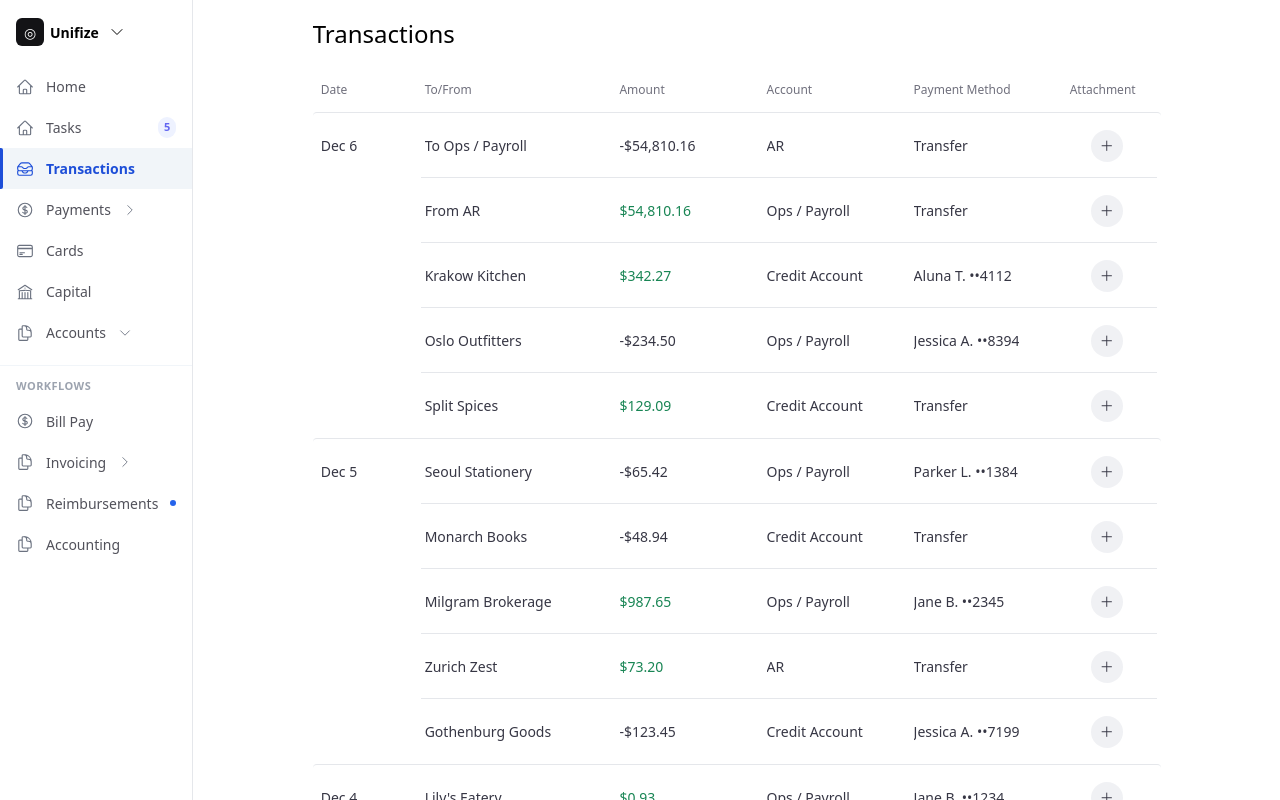
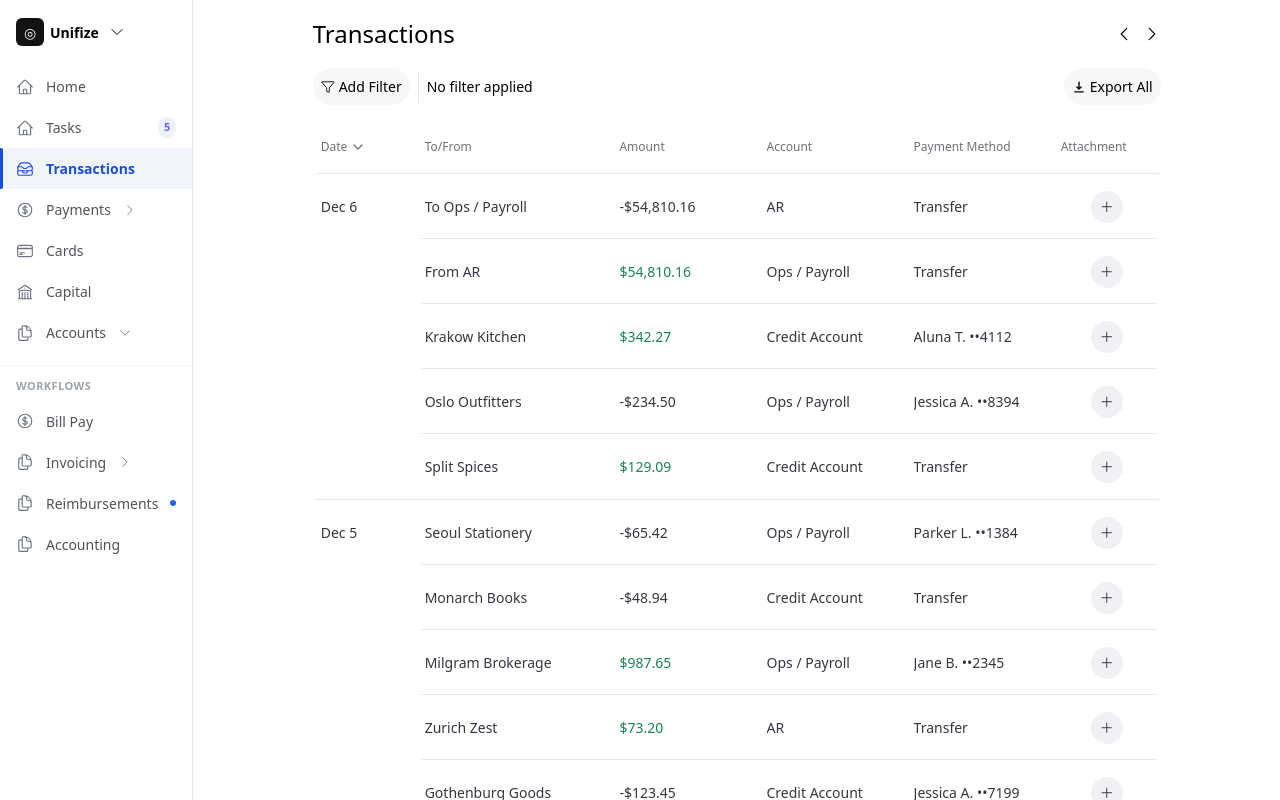
Before and after one commit to anubhavRaj27/Unifize-assignment, a React (Vite) app: page / in a window 1280 px wide. Built offline with nearby package versions, Linux system fonts and the light colour scheme.

Commit message:
adding icons and creating header

```diff
--- a/src/Header.jsx
+++ b/src/Header.jsx
@@ -1,29 +1,97 @@
-import React from 'react'
-import styled from 'styled-components';
+import React from "react";
+import { HiOutlineChevronLeft, HiOutlineChevronRight } from "react-icons/hi2";
+import { IoFunnelOutline } from "react-icons/io5";
+import { HiDownload } from "react-icons/hi";
+import styled from "styled-components";
 
 const Header = () => {
   return (
-        <HeaderContainer>
-            <TopContainer>
-                Transactions
-            </TopContainer>
-        </HeaderContainer>
-  )
-}
+    <HeaderContainer>
+      <Container>
+        <Heading>Transactions</Heading>
+        <ArrowContainer>
+            <HiOutlineChevronLeft size={18} />
+            <HiOutlineChevronRight size={18}/>
+        </ArrowContainer>
+      </Container>
+      <Container>
+        <FilterApplied>
+          <FilterSelect>
+            <ClickableCircle>
+              <IoFunnelOutline size={14} />
+              Add Filter
+            </ClickableCircle>
+          </FilterSelect>
+          No filter applied
+        </FilterApplied>
+        <ClickableCircle>
+            <HiDownload size={14} />
+            Export All
+        </ClickableCircle>
+      </Container>
+    </HeaderContainer>
+  );
+};
 
-const TopContainer = styled.div`
-    display: flex;
-    justify-content: space-between;
-    align-items: center;
+const Container = styled.div`
+  display: flex;
+  justify-content: space-between;
+  align-items: center;
+`;
+
+const Heading = styled.h1`
+  font-size: 24px;
+  font-weight: 380;
+  line-height: 36px;
+  margin: 0;
+`;
+
+const ArrowContainer = styled.div`
+  display: flex;
+  gap: 10px;
 `;
 
 const HeaderContainer = styled.div`
   text-align: left;
   display: flex;
   flex-direction: column;
-  gap: 4px;
-  font-size: 24px;
+  gap: 16px;
   padding: 16px 24px;
 `;
 
-export default Header
+const FilterSelect = styled.div`
+  display: flex;
+  align-items: center;
+  gap: 8px;
+
+  &::after {
+    content: "";
+    display: block;
+    width: 1px;
+    height: 32px;
+    background: #e5e7eb;
+  }
+`;
+
+const ClickableCircle = styled.div`
+  display: flex;
+  gap: 4px;
+  align-items: center;
+  border-radius: 20px;
+  background-color: #7073930f;
+  padding: 8px;
+  font-size: 14px;
+`;
+
+const ImageDiv = styled.img`
+  width: ${({$width})=>`${$width}px`};
+`;
+
+const FilterApplied = styled.div`
+  display: flex;
+  align-items: center;
+  gap: 8px;
+  font-size: 14px;
+`;
+
+export default Header;
--- a/src/Table.jsx
+++ b/src/Table.jsx
@@ -1,5 +1,6 @@
 import styled from "styled-components";
 import json from "./data/data.json";
+import { IoChevronDown } from "react-icons/io5";
 
 const Table = () => {
   const formatDate = (iso) => {
@@ -25,7 +26,9 @@ const Table = () => {
     <TableWrapper>
       <HeadRow>
         <HeadCell>
-          <TextSpan>Date</TextSpan>
+          <HeadSpan>
+            Date <IoChevronDown size={14} />
+          </HeadSpan>
         </HeadCell>
         <HeadCell>
           <TextSpan>To/From</TextSpan>
@@ -113,10 +116,12 @@ const HeadCell = styled.div`
   font-weight: 400;
   line-height: 20px;
   color: #70707d;
-  white-space: nowrap;
   overflow: hidden;
   text-overflow: ellipsis;
+  white-space: nowrap;
   padding: 4px;
+  display: flex;
+  align-items: center;
 `;
 
 const CellBase = styled.div`
@@ -163,6 +168,10 @@ const Ellipses = styled.div`
 `;
 
 const TextSpan = styled.span`
+  min-width: 0;
+  white-space: nowrap;
+  overflow: hidden;
+  text-overflow: ellipsis;
   padding: 4px 8px 4px 0px;
   cursor: pointer;
   width: fit-content;
@@ -170,6 +179,12 @@ const TextSpan = styled.span`
     border-radius: 4px;
     background-color: #7073930f;
   }
+`;
+
+const HeadSpan = styled(TextSpan)`
+  display: flex;
+  align-items: center;
+  gap: 4px;
 `;
 
 const BodyRow = styled.div`
@@ -188,7 +203,7 @@ const BodyRow = styled.div`
     grid-column: 2 / -1;
     align-self: end;
     border-bottom: ${({ $isLastOfDate }) =>
-    $isLastOfDate ? "none" : "1px solid #e5e7eb"};
+      $isLastOfDate ? "none" : "1px solid #e5e7eb"};
     margin-bottom: -8px;
   }
 
```
